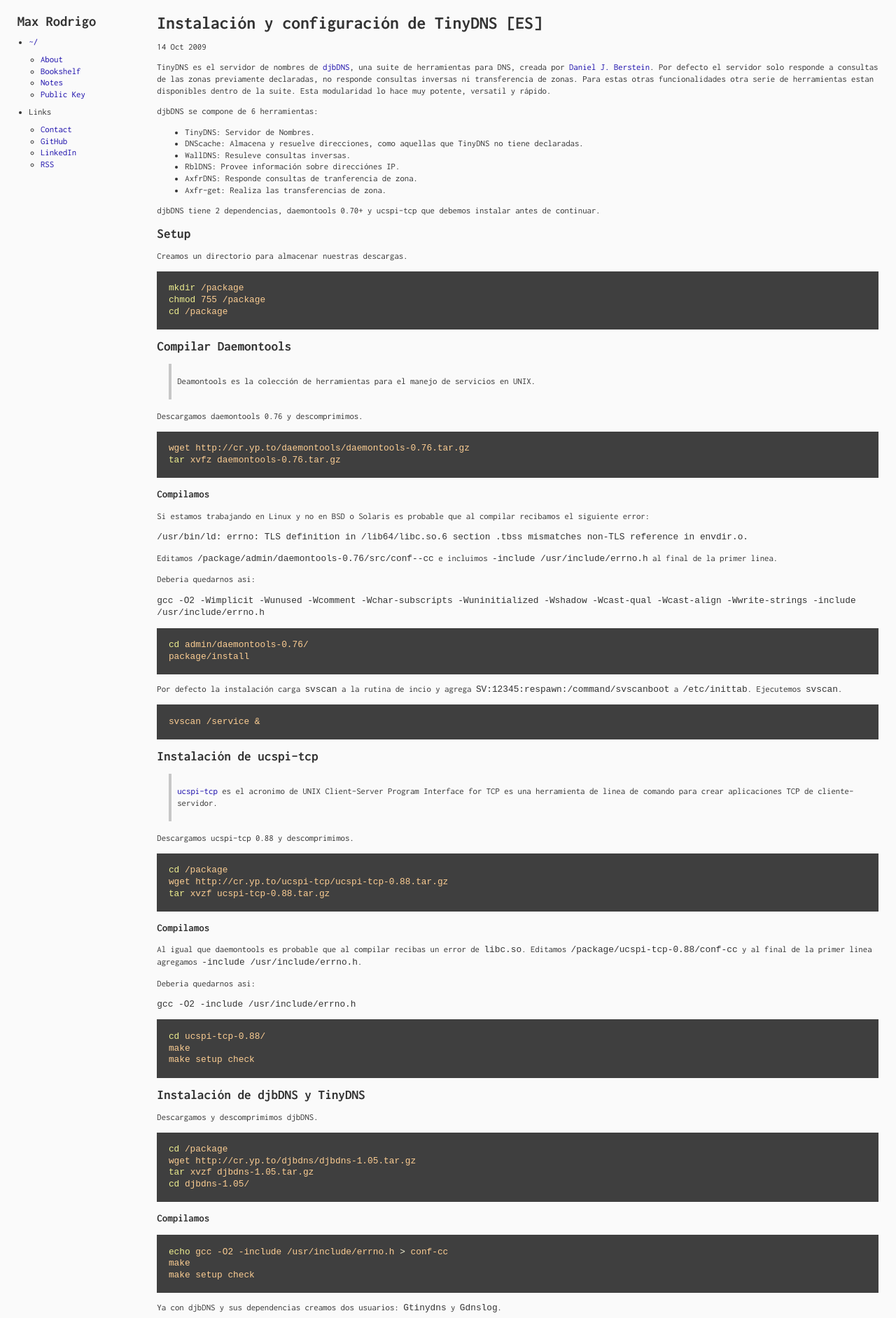
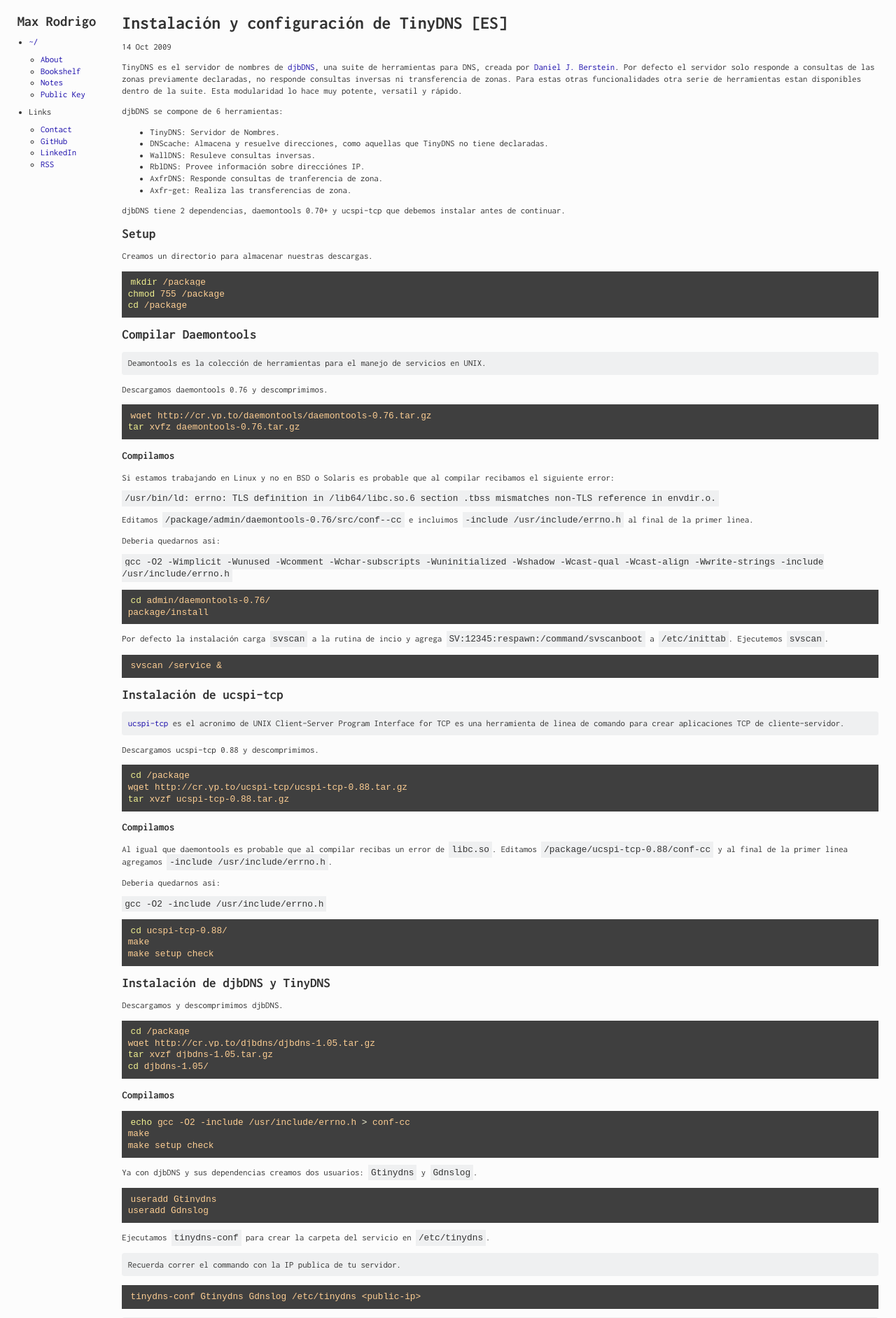
Before and after one commit to maxrodrigo/maxrodrigo.github.io, a Jekyll site: the page built from _posts/2009-10-14-instalacion-y-configuracion-tinydns.md, in a window 1280 px wide. Shown: the top 1884 px of the page at 70% size. Built offline with Jekyll 4.4.1, drawn with Linux system fonts in a browser that asks for light colours.

Commit message:
Update styles

```diff
--- a/_sass/base.scss
+++ b/_sass/base.scss
@@ -1,9 +1,9 @@
 body{
+    background-color: $background-color;
+    color: $font-color;
     font-family: $font-face;
     font-size: $font-size;
     line-height: $default-spacing;
-    color: $font-color;
-    background-color:$color;
 }
 
 a {
@@ -12,30 +12,28 @@
 
     &:hover { text-decoration: underline }
     &:link,
-    &:active {
-        color: $link-visited-color;
-    }
+    &:active { color: $link-visited-color; }
 
     &[target=_blank]::after{
+        background-image: url(/assets/images/external_link_icon.svg);
+        background-position: center;
+        background-repeat: no-repeat;
+        background-size: 100%;
         content: '(external link)';
         display: inline-block;
-        width: $font-size;
         height: $font-size;
+        margin-left: .1em;
+        overflow: hidden;
         text-indent: $font-size;
         white-space: nowrap;
-        overflow: hidden;
-        background-image: url(/assets/images/external_link_icon.svg);
-        background-repeat: no-repeat;
-        background-position: center;
-        background-size: 100%;
-        margin-left: .1em;
+        width: $font-size;
     }
 }
 
 :target {
     background: $highlight;
+    padding: 0.3em;
 }
-
 
 pre {
     white-space: pre-wrap; //css3
@@ -44,37 +42,49 @@
     white-space: -o-pre-wrap; //opera 7
     word-wrap: break-word; //internet explorer
 
-    &.highlight{
-        padding: $default-spacing;
-    }
+    &.highlight{ padding: $default-spacing / 2; }
+}
+
+code {
+    background-color: $grey;
+    padding: 0.3em;
 }
 
 header[role=main]{
-    margin-right: $default-spacing * 2;
-    min-width: $default-spacing * 10;
+    margin-right: $default-spacing;
+    min-width: $default-spacing * 8;
 
-    h1{ font-size:$font-size*2; }
+    h1{ font-size:$font-size * 2; }
+
     nav ul{
         padding-left:$default-spacing;
-        li p{
-            margin:$default-spacing/2 0;
-        }
+
+        li p{ margin:$default-spacing/2 0; }
     }
 
     input[type="checkbox"]#toggle-menu,
     label[for="toggle-menu"]{ display:none; }
+
     label[for="toggle-menu"]{
+        cursor: pointer;
+        margin-top: $default-spacing;
         width:$font-size;
-        margin-top: $default-spacing;
-        cursor: pointer;
     }
 }
 
 #container{
-    margin:0 $default-spacing;
     display:flex;
     justify-content:start;
+    margin:0 $default-spacing;
 }
+
+.footnotes {
+    border-top: solid $dark-grey thin;
+    color: $light-font-color;
+    margin-top: $default-spacing*2;
+}
+
+// Bookshelf
 
 .bookshelf{
     padding: 0;
@@ -90,8 +100,8 @@
 
 .book {
     img {
+        vertical-align:top;
         width:60px;
-        vertical-align:top;
     }
     p {
         display:inline-block;
@@ -99,47 +109,60 @@
     }
 }
 
+// Posts
+
 blockquote, .callout {
-    margin: $default-spacing 0;
-    padding: $default-spacing/4;
-    padding-left: $default-spacing/2;
-    border-left: $default-spacing/4 solid $dark-color;
+    background-color: $grey;
+    border-radius: $default-radius;
+    margin: 0;
+    padding: $default-spacing / 2;
+
+    p { margin:0 }
 }
 
-.callout {
-    border-color: $highlight;
+.callout { background-color: $highlight; }
+
+.toc {
+    list-style-position: inside;
+    padding: 0;
 }
 
-blockquote {
-    margin-left: $default-spacing;
+// Labels
+
+.label {
+    background-color: $highlight;
+    border-radius: $default-radius;
+    display: inline-block;
+    margin-right: 0.3em;
+    padding: 0.3em;
 }
 
-.footnotes {
-    border-top: solid $dark-color thin;
-    margin-top: $default-spacing*2;
-    color: $light-font-color;
-}
+.grey-bg { background-color: $grey; }
+.blue-bg { background-color: $blue; }
+.red-bg { background-color: $red; }
+.green-bg { background-color: $green; }
+.highlight { background-color: $highlight; }
 
 @media only screen and (max-width: 480px) {
     header[role=main]{
+
         h1{
             display:inline-block;
             margin-bottom: 0;
         }
+
         label[for="toggle-menu"]{
             display:block;
             float: left;
             margin-right: $default-spacing;
-            &:before{
-                content: $closed-menu-content;
-            }
+
+            &:before{ content: $closed-menu-content; }
         }
         nav{
+            border-bottom: solid $dark-grey thin;
             display:none;
-            border-bottom: solid $dark-color thin;
-            & > ul{
-                margin-top:0;
-            }
+
+            & > ul{ margin-top:0; }
         }
 
         input[type="checkbox"]#toggle-menu:checked ~ label:before{ content:$opened-menu-content; }
@@ -147,17 +170,13 @@
     }
 
     header[role=main]{
+        margin-bottom: $default-spacing;
         margin-right:0;
-        margin-bottom: $default-spacing;
     }
 
-    #container{
-        flex-direction: column;
-    }
+    #container{ flex-direction: column; }
 
     main{
-        h1{
-            font-size:$font-size*2;
-        }
+        h1{ font-size:$font-size * 2; }
     }
 }
--- a/_sass/variables.scss
+++ b/_sass/variables.scss
@@ -14,26 +14,35 @@
 }
 
 // Font
+
 $font-size: 0.8em;
 $font-face: "Inconsolata", monospace;
 
-// Spacing
+// Units
+
 $default-spacing: 1.3em;
+$default-radius: 0.3em;
 
 // Colors
-$color: #fafafa;
-$dark-color: darken( $color, 20% );
-$light-color: lighten( $color, 20% );
+
+$background-color: #fcfcfc;
 
 $font-color: #333;
-$dark-font-color: darken( $font-color, 30% );
 $light-font-color: lighten( $font-color, 30% );
 
 $link-color: #00e;
 $link-visited-color: #1a0dab;
 
-$highlight: #fdce93;
+$grey: #eff0f1;
+$dark-grey: darken( #efefef, 20% );
+
+$blue: #74bdcb;
+$red: #ffa384;
+$green: #b5e5cf;
+
+$highlight: #efe7bc;
 
 // Content
+
 $closed-menu-content: "\2630";
 $opened-menu-content: "\268C";
```
